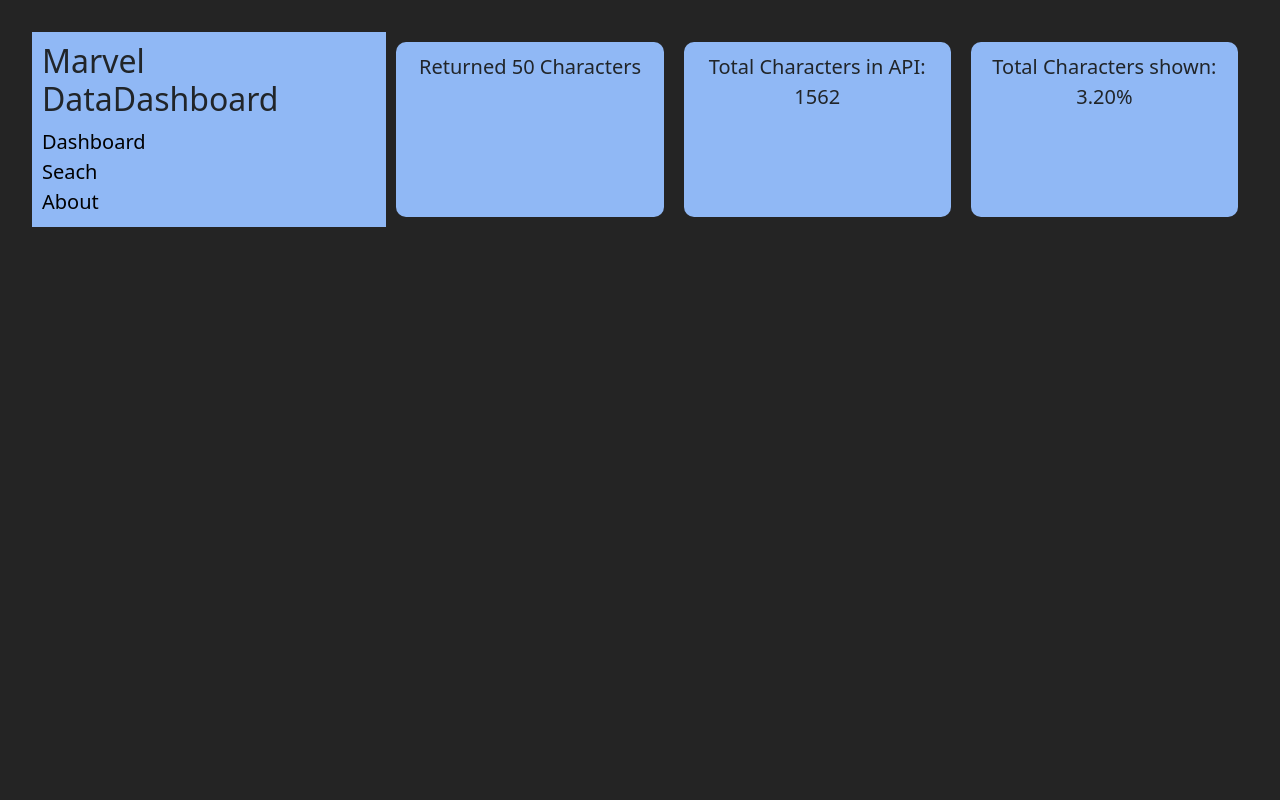
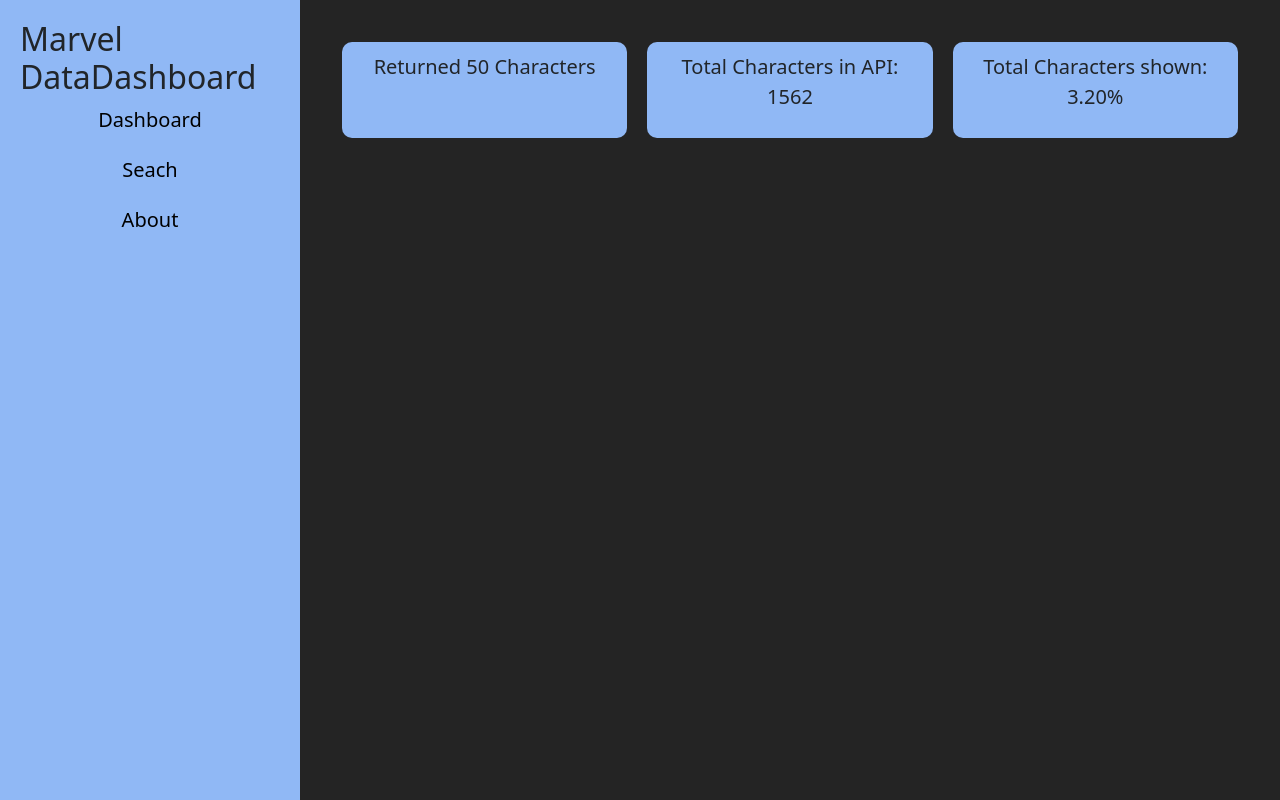
Before and after one commit to St3phy831/DataDashboard, a React (Vite) app: page / in a window 1280 px wide. Built offline with nearby package versions, Linux system fonts and the light colour scheme; no server answers.

Commit message:
Updated css

```diff
--- a/src/App.css
+++ b/src/App.css
@@ -4,11 +4,8 @@
   padding: 2rem;
 }
 
-.App {
-  display: flex;
-}
-
 .Stats {
   display: flex;
   justify-content: space-between;
+  margin-left: 300px;
 }
--- a/src/components/Menu.css
+++ b/src/components/Menu.css
@@ -1,10 +1,12 @@
 .Menu {
   display: flex;
   flex-direction: column;
+  text-align: center;
 }
 .Menu a {
   color: black;
   font-size: 20px;
+  padding-bottom: 20px;
 }
 .Menu a:link {
   text-decoration: none;
--- a/src/components/SideBar.css
+++ b/src/components/SideBar.css
@@ -1,4 +1,13 @@
 .SideBar {
   background-color: rgb(144, 184, 245);
   padding: 10px;
+  height: 100%;
+  width: 300px;
+  position: fixed;
+  top: 0px;
+  left: 0px;
+  bottom: 0px;
+  padding: 20px;
+  overflow-x: hidden;
+  align-items: center;
 }
```
